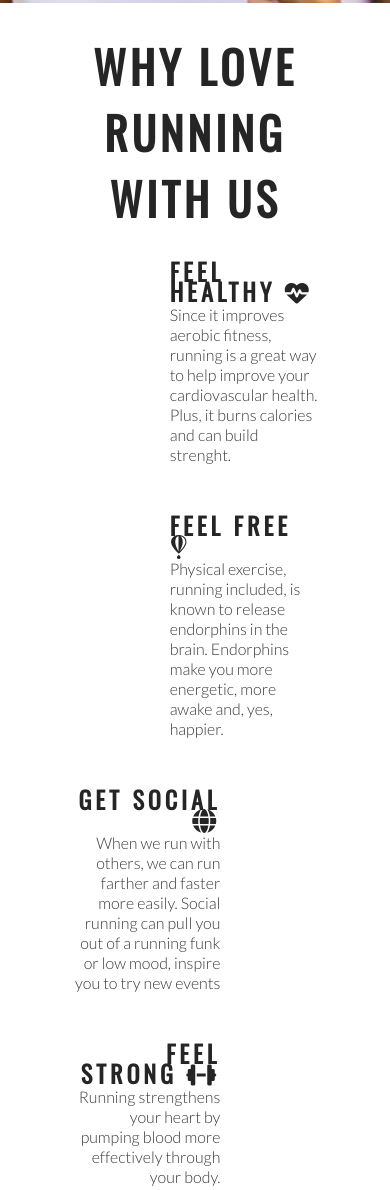
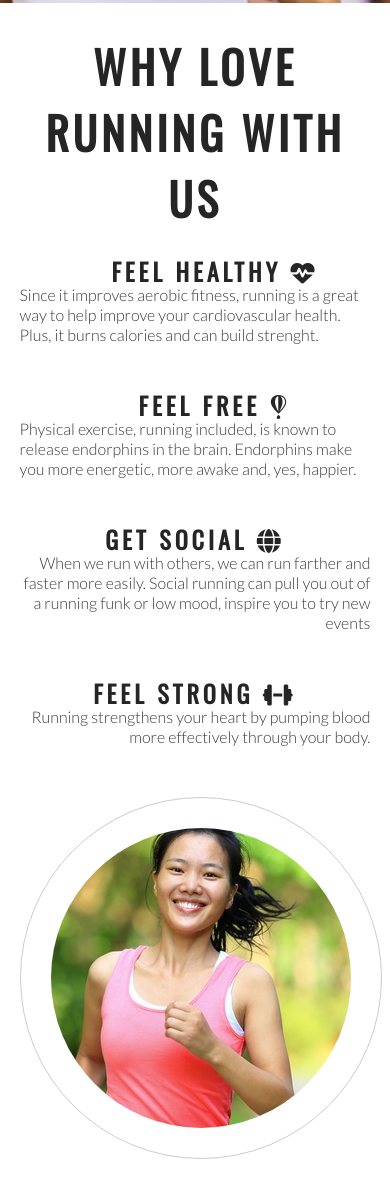
Before and after one commit to ninaperic/love-running, a plain HTML site: page index.html in a window 390 px wide. Shown: the part 717-1907 px from the top of the page. Drawn offline with nearby package versions, Linux system fonts and the light colour scheme; files whose address does not match are found by name.

Commit message:
Add styles for club ethos section on mobile screens

```diff
--- a/assets/css/style.css
+++ b/assets/css/style.css
@@ -294,4 +294,29 @@ footer {
         margin-bottom: 20px;
         line-height: 25px;
     }
+
+    #cover-text {
+        left: 0;
+    }
+
+    #club-ethos {
+        width: 90%;
+        height: 1200px;
+        margin: 0 auto;
+    }
+
+    .left-about-heading, .right-about-heading {
+        width: inherit;
+    }
+
+    .left-about-heading h2, .right-about-heading h2 {
+        width: 100%;
+        text-align: center;
+    }
+
+    .left-about-heading h2, .right-about-heading h2 p {
+        text-align: center;
+        padding: 0 20px;
 }
+
+}
```
